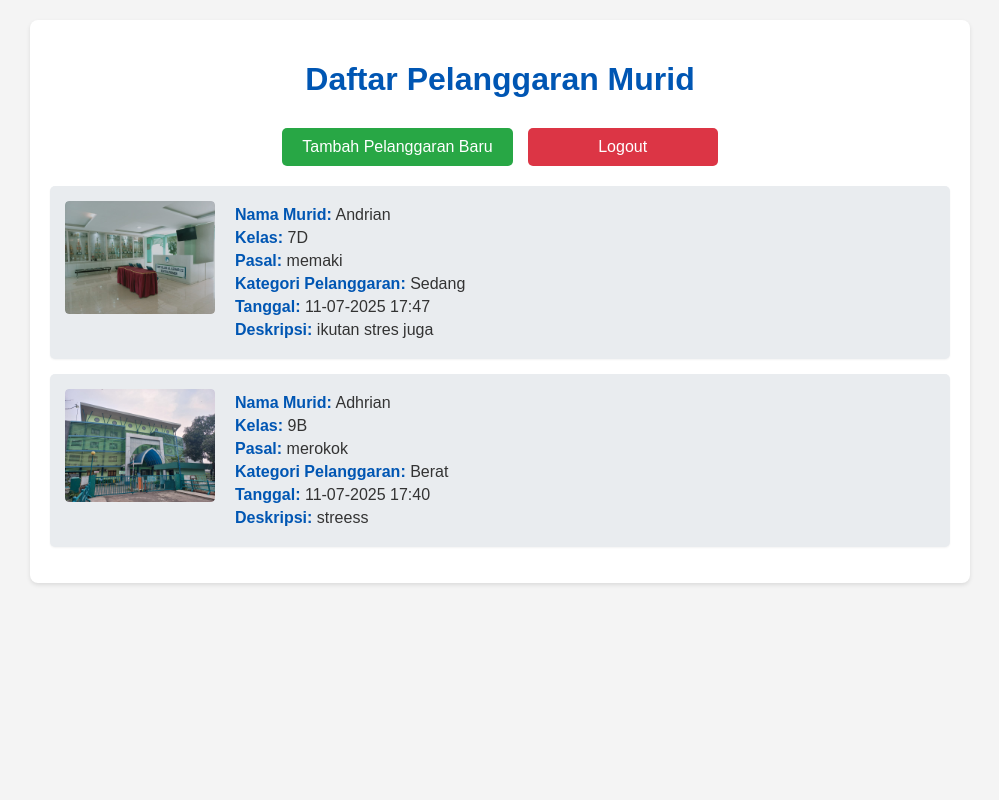
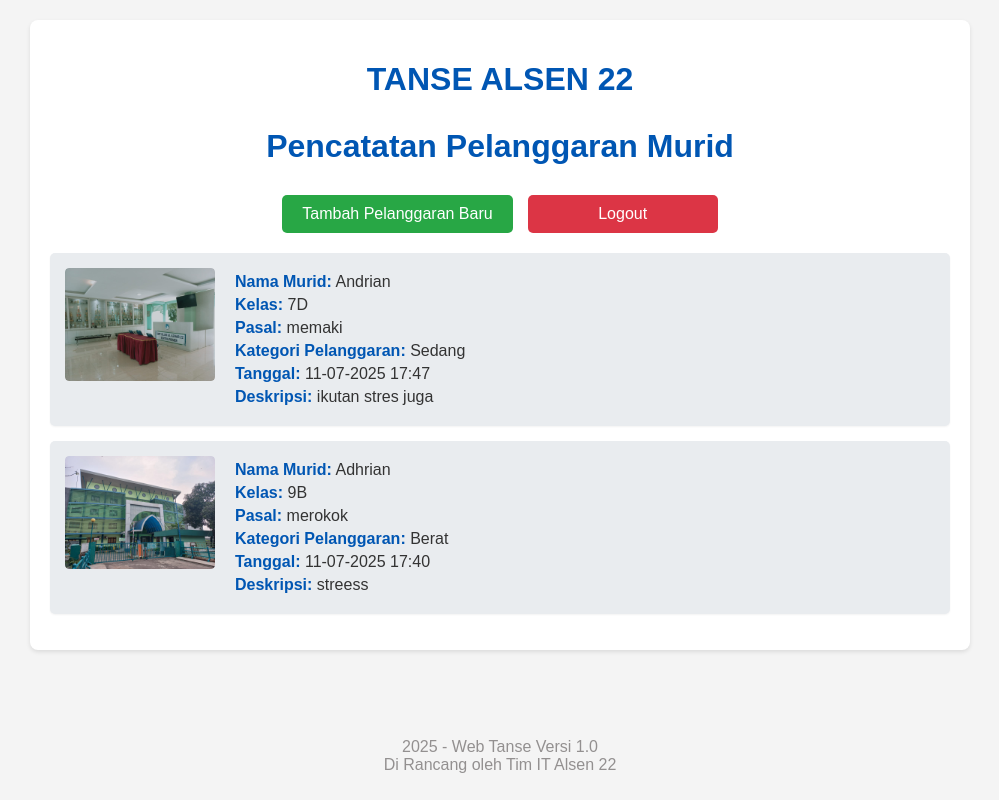
Before and after one commit to alaihsan/tansealsen-1.0, a Flask app: page / in a window 1280 px wide. Shown: the whole page, without its empty margins (140-1139 px from the left). Run offline with Flask 3, Linux system fonts and the light colour scheme; the visitor is signed in with stand-in values (Sample User, id 1).

Commit message:
update header dan footer

```diff
--- a/my_app/static/css/style.css
+++ b/my_app/static/css/style.css
@@ -405,3 +405,13 @@ h1 {
 .confirm-buttons .confirm-no:hover {
     background-color: #5a6268;
 }
+
+footer {
+    position: fixed;
+    left: 0;
+    bottom: 0;
+    width: 100%;
+    color: rgb(147, 144, 144);
+    text-align: center;
+    margin-bottom: 2%;
+}
--- a/my_app/templates/index.html
+++ b/my_app/templates/index.html
@@ -8,7 +8,8 @@
 </head>
 <body>
     <div class="container">
-        <h1>Daftar Pelanggaran Murid</h1>
+        <h1>TANSE ALSEN 22</h1>
+        <h1>Pencatatan Pelanggaran Murid</h1>
 
         <div class="action-links">
             <a href="{{ url_for('add_violation') }}" class="link-button add">Tambah Pelanggaran Baru</a>
@@ -59,5 +60,6 @@
         <a id="downloadButton" class="download-button" download>Unduh Gambar</a>
     </div>
     <script src="{{ url_for('static', filename='js/main.js') }}"></script>
+    <footer>2025 - Web Tanse Versi 1.0 <br/>Di Rancang oleh Tim IT Alsen 22</footer>
 </body>
 </html>
```
Also changed, not shown: my_app/templates/add_violation.html (+14 -1 lines), my_app/instance/site.db, my_app/static/uploads/7c989bc8-ddd3-4c54-8d81-c925cae5aac3.jpeg (added).
